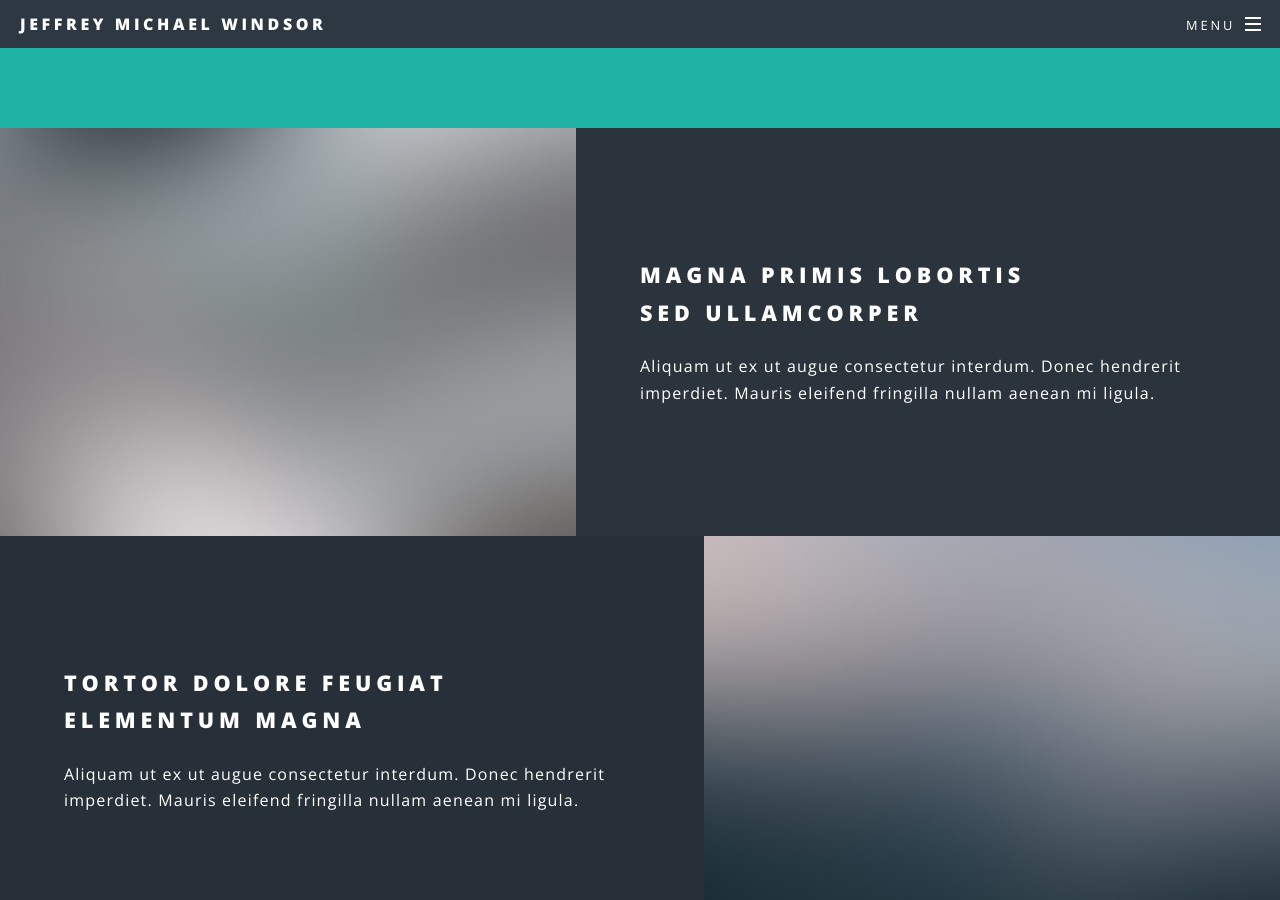
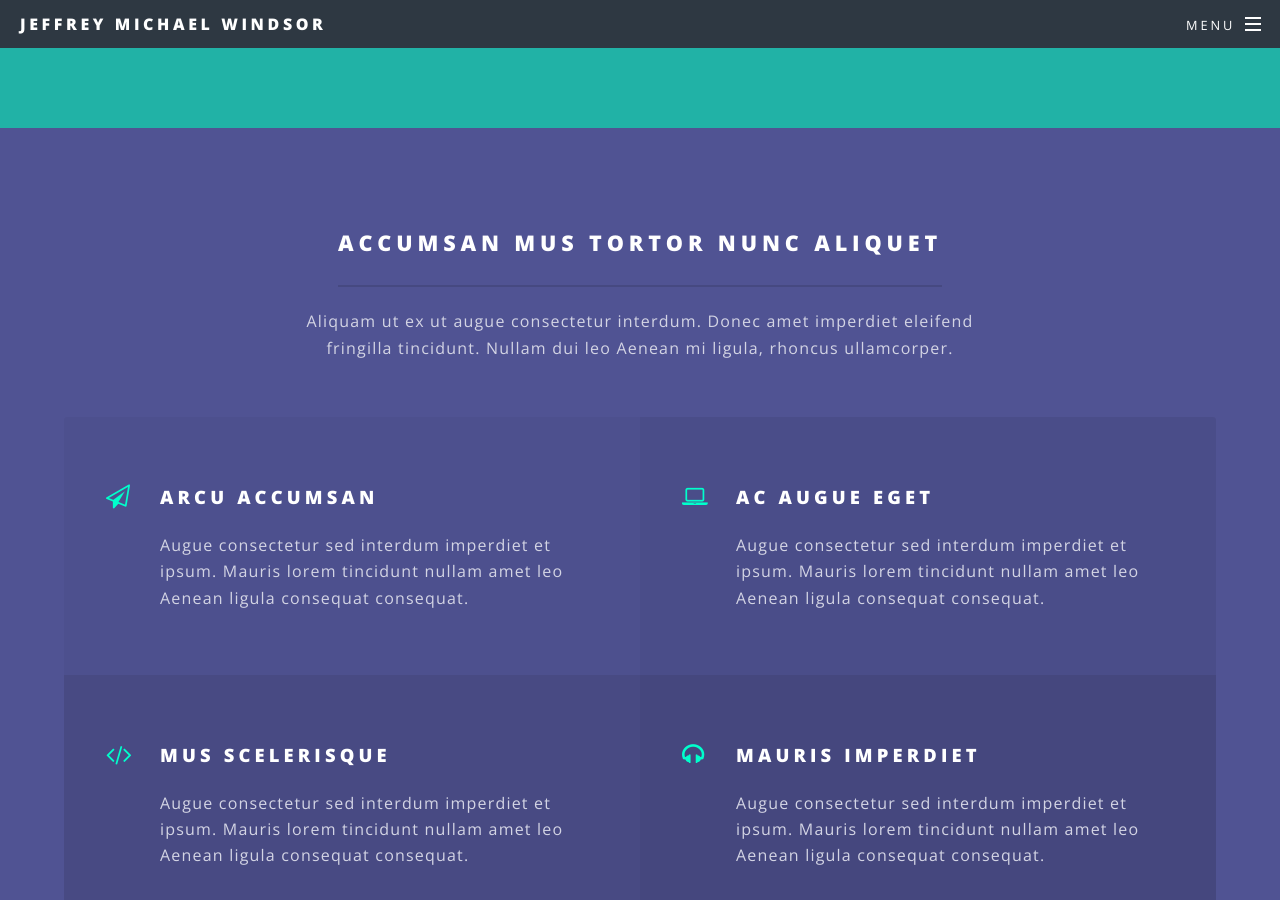
Before and after one commit to jeffwindsor/jeffwindsor.github.io, a Jekyll site: the page built from index.html, in a window 1280 px wide and 900 px high, scrolled down 1293 px. Built offline with Jekyll 4.4.1, drawn with Linux system fonts in a browser that asks for light colours; some of the changed text lies outside the part shown.

Commit message:
index t2o sections

```diff
--- a/_config.yml
+++ b/_config.yml
@@ -4,8 +4,8 @@
 # Site settings
 title: Jeffrey Michael Windsor
 description: |
+  Pragmatic Experienced Polyglot
   Student of All Things
-  Pragmatic Experienced Polyglot
 owner: Jeffrey Michael Windsor
 first_published: 2018
 email: jeff.windsor@gmail.com
--- a/index.html
+++ b/index.html
@@ -28,31 +28,6 @@ layout: landing
 								<li><span class="icon fa-code major style3"><span class="label">Dolor</span></span></li>
 							</ul>
 						</div>
-					</section>
-
-				<!-- Two -->
-					<section id="two" class="wrapper alt style2">
-						<section class="spotlight">
-							<div class="image"><img src="images/pic01.jpg" alt="" /></div><div class="content">
-								<h2>Magna primis lobortis<br />
-								sed ullamcorper</h2>
-								<p>Aliquam ut ex ut augue consectetur interdum. Donec hendrerit imperdiet. Mauris eleifend fringilla nullam aenean mi ligula.</p>
-							</div>
-						</section>
-						<section class="spotlight">
-							<div class="image"><img src="images/pic02.jpg" alt="" /></div><div class="content">
-								<h2>Tortor dolore feugiat<br />
-								elementum magna</h2>
-								<p>Aliquam ut ex ut augue consectetur interdum. Donec hendrerit imperdiet. Mauris eleifend fringilla nullam aenean mi ligula.</p>
-							</div>
-						</section>
-						<section class="spotlight">
-							<div class="image"><img src="images/pic03.jpg" alt="" /></div><div class="content">
-								<h2>Augue eleifend aliquet<br />
-								sed condimentum</h2>
-								<p>Aliquam ut ex ut augue consectetur interdum. Donec hendrerit imperdiet. Mauris eleifend fringilla nullam aenean mi ligula.</p>
-							</div>
-						</section>
 					</section>
 
 				<!-- Three -->
@@ -91,17 +66,3 @@ layout: landing
 							</ul>
 						</div>
 					</section>
-
-				<!-- CTA -->
-					<section id="cta" class="wrapper style4">
-						<div class="inner">
-							<header>
-								<h2>Arcue ut vel commodo</h2>
-								<p>Aliquam ut ex ut augue consectetur interdum endrerit imperdiet amet eleifend fringilla.</p>
-							</header>
-							<ul class="actions vertical">
-								<li><a href="#" class="button fit special">Activate</a></li>
-								<li><a href="#" class="button fit">Learn More</a></li>
-							</ul>
-						</div>
-					</section>
```
